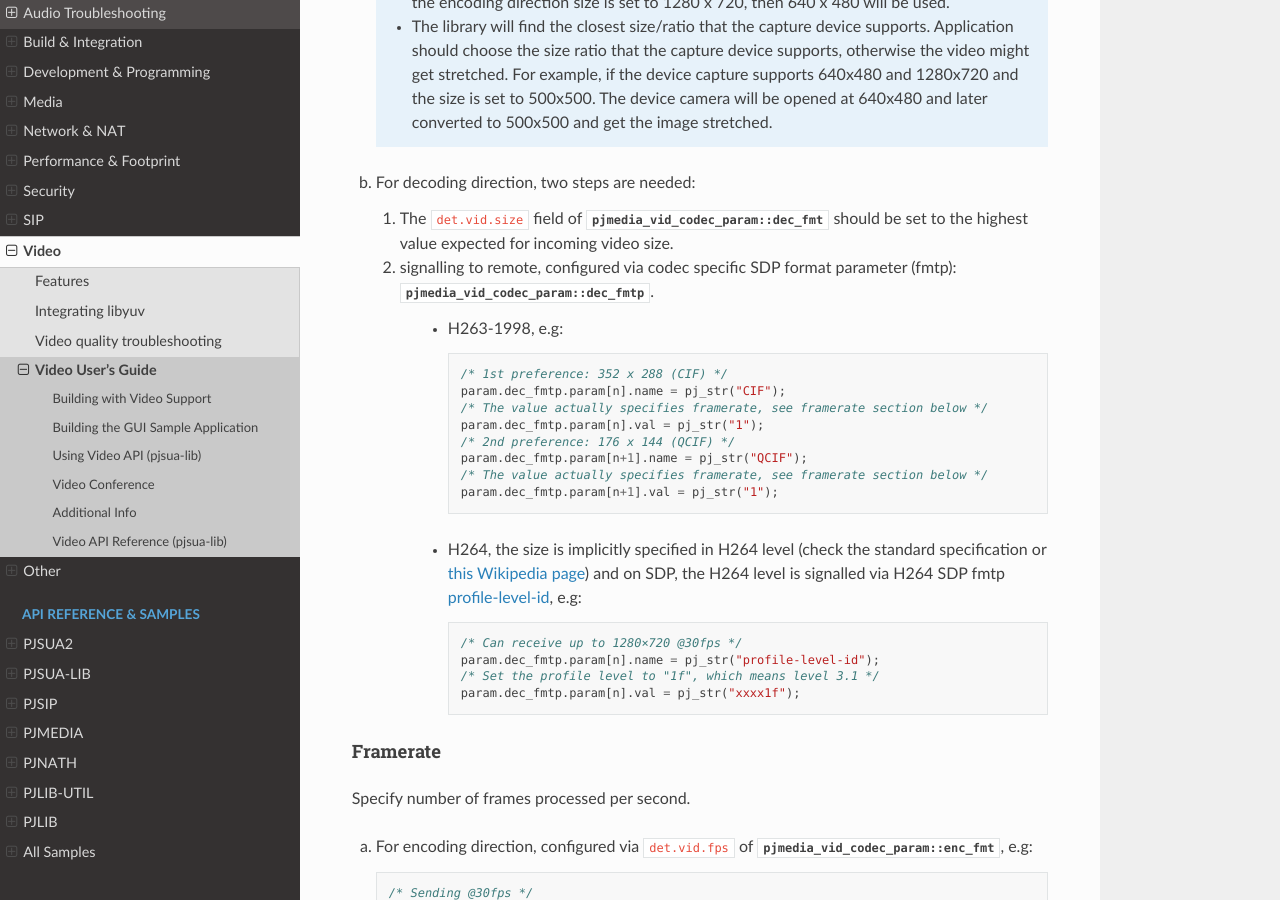
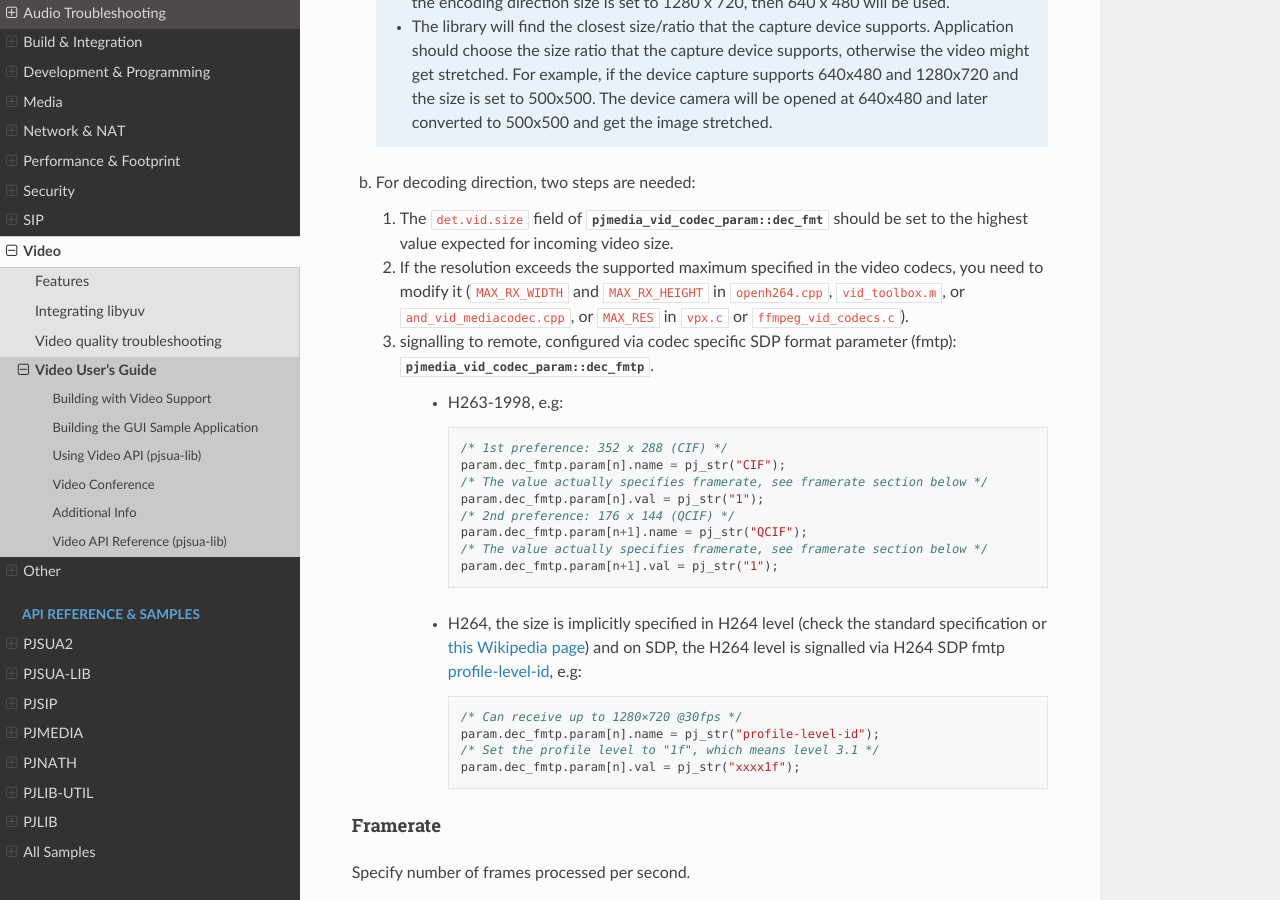
Before and after one commit to pjsip/pjproject_docs, a Sphinx documentation site: the page built from docs/source/specific-guides/video/users_guide.rst, in a window 1280 px wide and 900 px high, scrolled down 6684 px. Built offline with Sphinx 7.4.7 and the Read the Docs theme 2.0.0, drawn with Linux system fonts in a browser that asks for light colours; the version number could not be read and is left out.

Commit message:
Update users_guide.rst video user guide, decoding resolution

```diff
--- a/docs/source/specific-guides/video/users_guide.rst
+++ b/docs/source/specific-guides/video/users_guide.rst
@@ -323,7 +323,8 @@ a. For encoding direction, configured via ``det.vid.size`` field of :cpp:any:`pj
 b. For decoding direction, two steps are needed:
 
    1. The ``det.vid.size`` field of :cpp:any:`pjmedia_vid_codec_param::dec_fmt` should be set to the highest value expected for incoming video size.
-   2. signalling to remote, configured via codec specific SDP format parameter (fmtp): :cpp:any:`pjmedia_vid_codec_param::dec_fmtp`.
+   2. If the resolution exceeds the supported maximum specified in the video codecs, you need to modify it (``MAX_RX_WIDTH`` and ``MAX_RX_HEIGHT`` in ``openh264.cpp``, ``vid_toolbox.m``, or ``and_vid_mediacodec.cpp``, or ``MAX_RES`` in ``vpx.c`` or ``ffmpeg_vid_codecs.c``).
+   3. signalling to remote, configured via codec specific SDP format parameter (fmtp): :cpp:any:`pjmedia_vid_codec_param::dec_fmtp`.
 
        - H263-1998, e.g:
 
```
